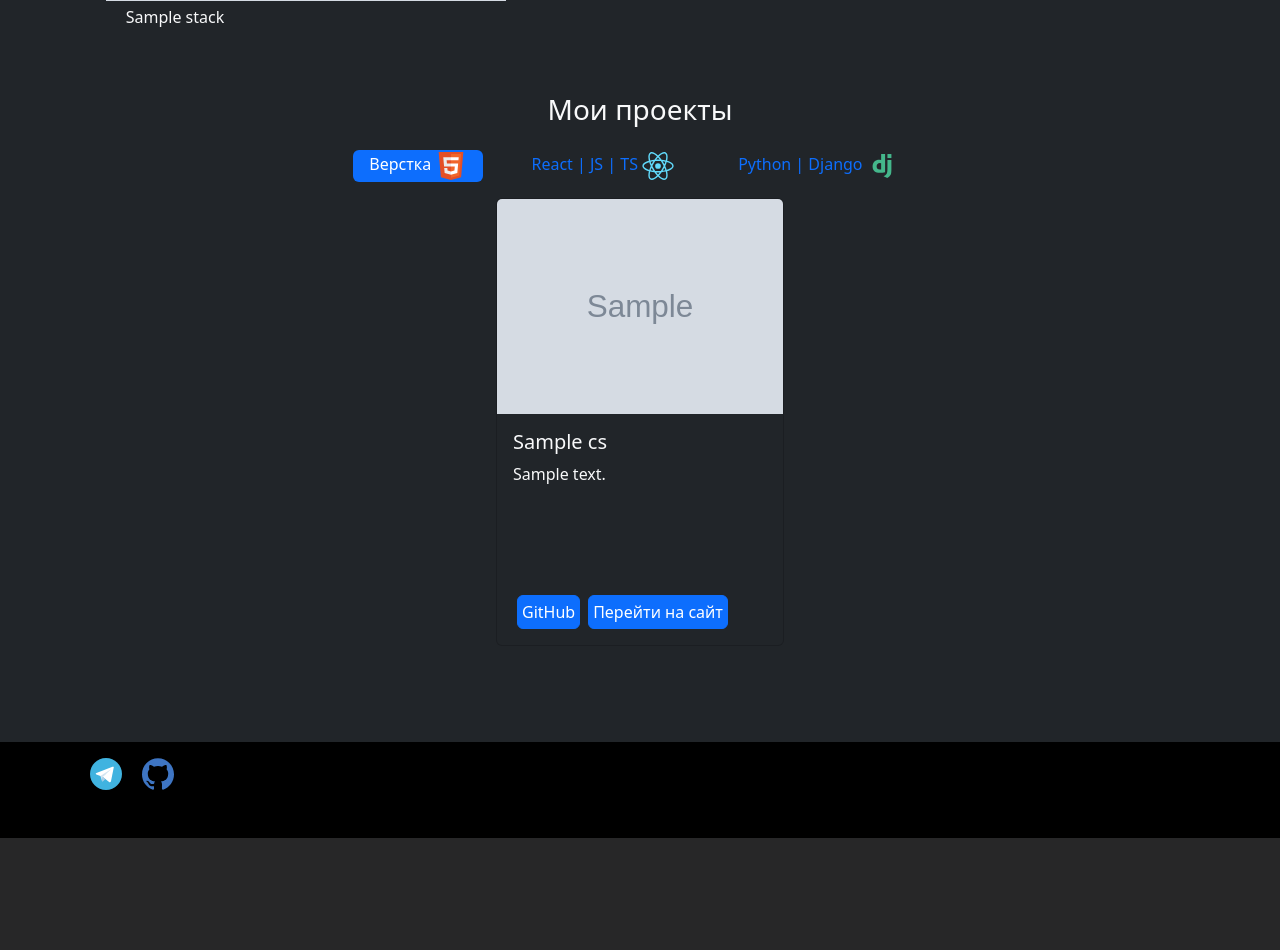
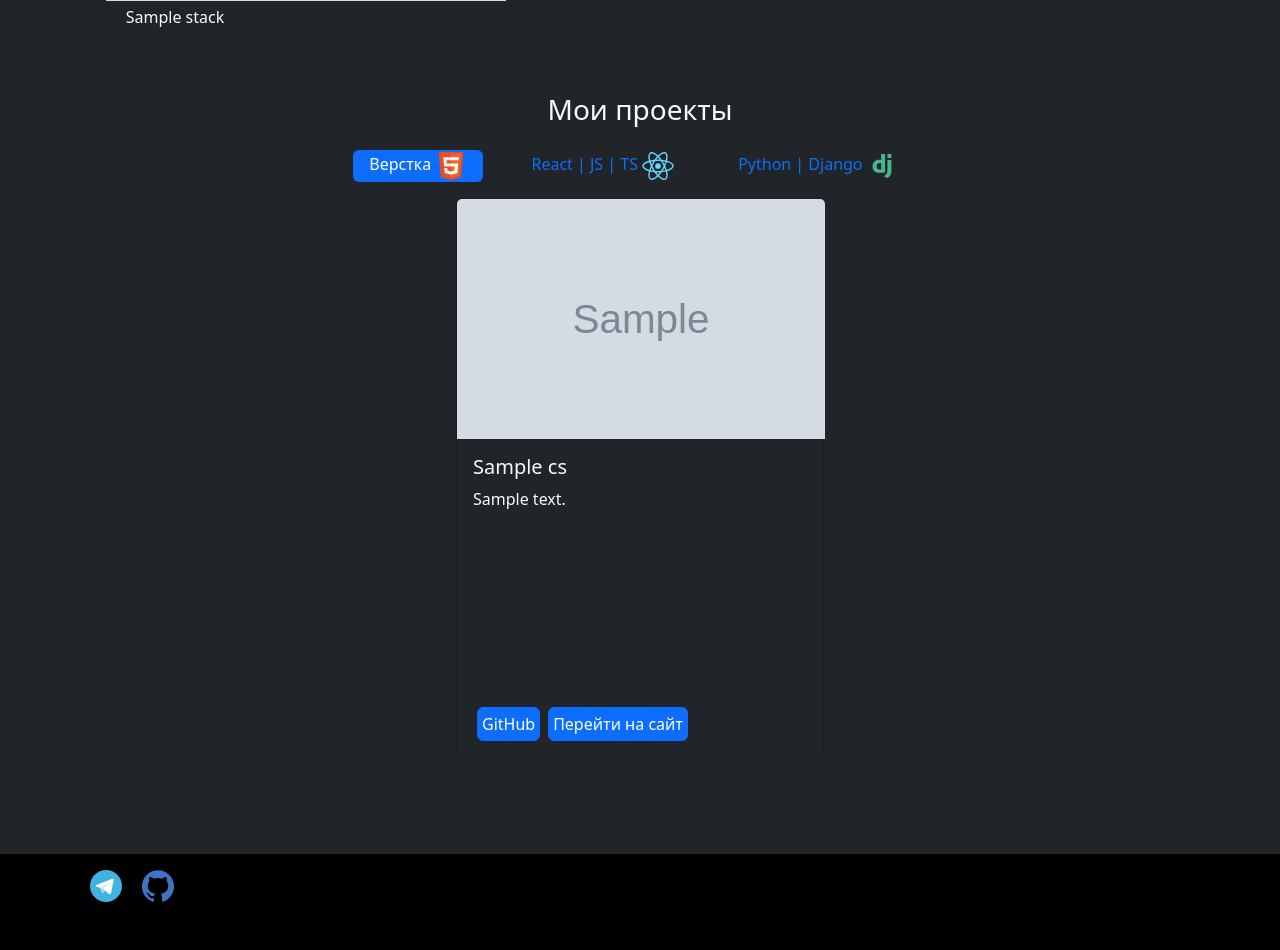
Before and after one commit to NaKorvaLoLe/django-portfolio, a Django app: page / in a window 1280 px wide. Shown: the part 1005-1955 px from the top of the page. Before the commit the page ends 1843 px from the top, so only its background shows below. Run offline with Django 4.2, Linux system fonts and the light colour scheme; tables that the repository leaves empty hold one stand-in row (values such as "Sample post"); grey boxes marked "Sample" are stand-in pictures.

Commit message:
исправил проблему с карточками

```diff
--- a/portfolio/templates/portfolio/base.html
+++ b/portfolio/templates/portfolio/base.html
@@ -53,7 +53,6 @@
 
         <footer class="bg-black mt-5 pt-3 pb-5 ">
           <div class="container d-flex justify-content-between">
-            {% comment %} s {% endcomment %}
             <div>
               <a href="https://t.me/nakorvalole" class="text-decoration-none m-2">
                 <img class="social-icon" src = {% static "portfolio/icons/telegram.svg" %} alt="telegram">
--- a/portfolio/templates/portfolio/home.html
+++ b/portfolio/templates/portfolio/home.html
@@ -50,8 +50,8 @@
                         <div class="tab-pane fade show active" id="pills-html" role="tabpanel" aria-labelledby="pills-home-tab" tabindex="0">
                             <div class="row">
                                 {% for project in projects_html %}
-                                    <div class="card col-6 col-md-3 bg-dark p-0 m-auto mb-5" style="width: 18rem; height: 28rem; ">
-                                        <img src="{{project.image.url}}" class="card-img-top " alt="Изображение проекта" >
+                                    <div class="card col-6 col-md-3 bg-dark p-0 m-auto mb-5" style="width: 23rem; height: 35rem;">
+                                        <img src="{{project.image.url}}" class="card-img-top " style="width: 23rem; height: 15rem;" alt="Изображение проекта" >
                                         <div class="card-body position-relative">
                                             <h5 class="card-title text-light">{{ project.title }}</h5>
                                             <p class="card-text text-light">{{ project.description }}</p>
@@ -71,8 +71,8 @@
                         <div class="tab-pane fade" id="pills-react" role="tabpanel" aria-labelledby="pills-profile-tab" tabindex="0">
                             <div class="row">
                                 {% for project in projects_react %}
-                                    <div class="card col-6 col-md-3 bg-dark p-0 m-auto mb-5" style="width: 18rem; height: 28rem; ">
-                                        <img src="{{project.image.url}}" class="card-img-top " alt="Изображение проекта" >
+                                    <div class="card col-6 col-md-3 bg-dark p-0 m-auto mb-5" style="width: 23rem; height: rem;">
+                                        <img src="{{project.image.url}}" class="card-img-top " style="width: 23rem; height: 15rem;" alt="Изображение проекта" >
                                         <div class="card-body position-relative">
                                             <h5 class="card-title text-light">{{ project.title }}</h5>
                                             <p class="card-text text-light">{{ project.description }}</p>
@@ -92,8 +92,8 @@
                         <div class="tab-pane fade" id="pills-python" role="tabpanel" aria-labelledby="pills-profile-tab" tabindex="0">
                             <div class="row">
                                 {% for project in projects_python %}
-                                    <div class="card col-6 col-md-3 bg-dark p-0 m-auto mb-5" style="width: 18rem; height: 28rem; ">
-                                        <img src="{{project.image.url}}" class="card-img-top " alt="Изображение проекта" >
+                                    <div class="card col-6 col-md-3 bg-dark p-0 m-auto mb-5" style="width: 23rem; height: rem;">
+                                        <img src="{{project.image.url}}" class="card-img-top " style="width: 23rem; height: 15rem;" alt="Изображение проекта" >
                                         <div class="card-body position-relative">
                                             <h5 class="card-title text-light">{{ project.title }}</h5>
                                             <p class="card-text text-light">{{ project.description }}</p>
```
Also changed, not shown: db.sqlite3, media/portfolio/images/IC_REPAIR_DESIGN_PROJECT.png (deleted), portfolio/static/portfolio/style.css (line endings or trailing spaces).
